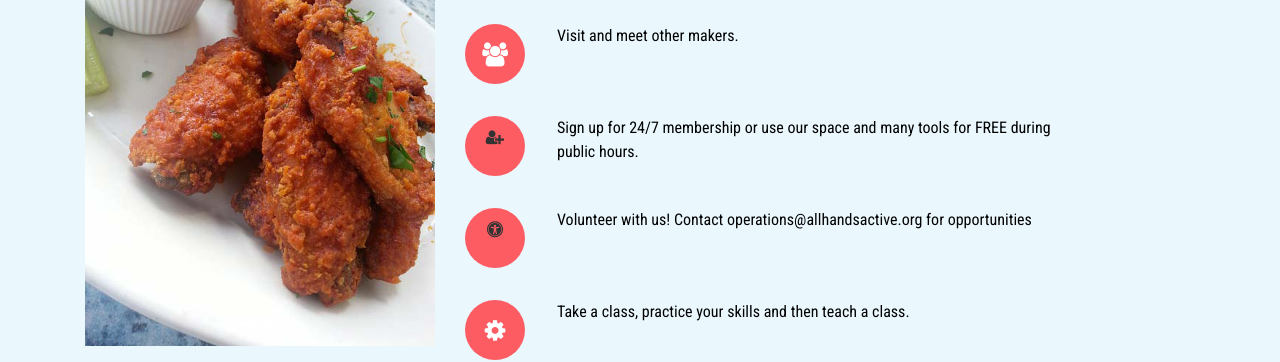
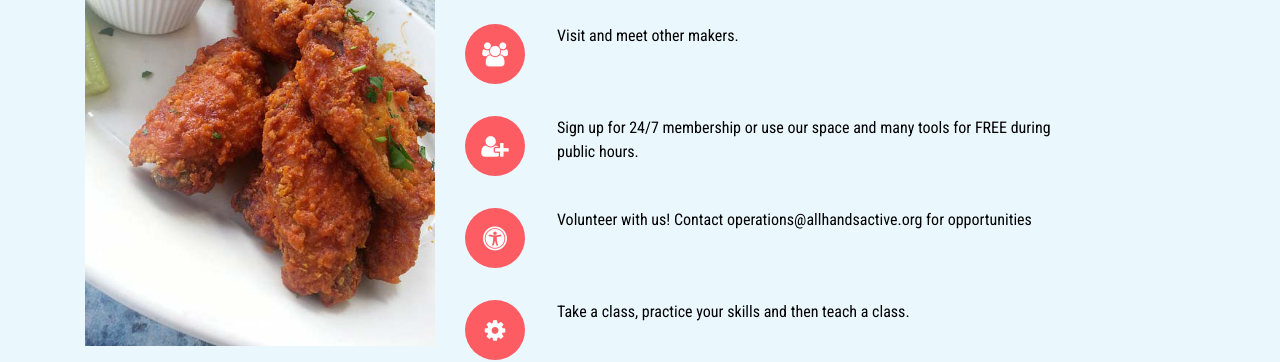
Before and after one commit to tsworman/AHA-Website2, a plain HTML site: page site/index.html in a window 1280 px wide. Shown: the part 1680-2042 px from the top of the page. Drawn offline with Linux system fonts and the light colour scheme; files whose address does not match are found by name; a web font is replaced by a local one.

Commit message:
Add styles for symbols used on main page.

```diff
--- a/site/css/style.css
+++ b/site/css/style.css
@@ -296,7 +296,7 @@ div#bs-example-navbar-collapse-1 {
     -moz-border-radius: 50%;
     -o-border-radius: 50%;
 }
-i.fa.fa-users,i.fa.fa-asterisk,i.fa.fa-money,i.fa.fa-cog {
+i.fa.fa-users,i.fa.fa-universal-access,i.fa.fa-user-plus,i.fa.fa-money,i.fa.fa-cog {
     font-size: 1.5em;
     color: #FFFFFF;
     padding: .3em;
```
